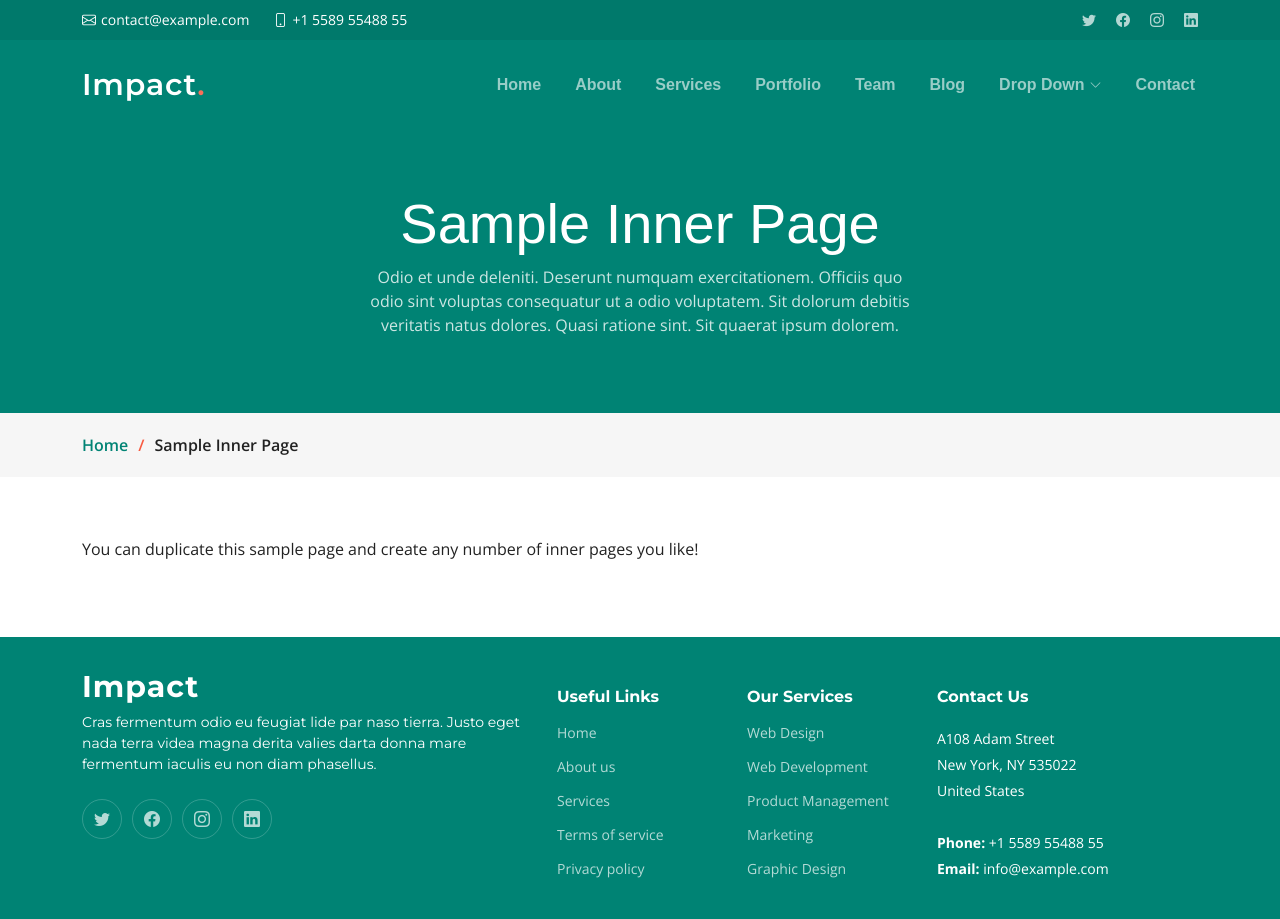
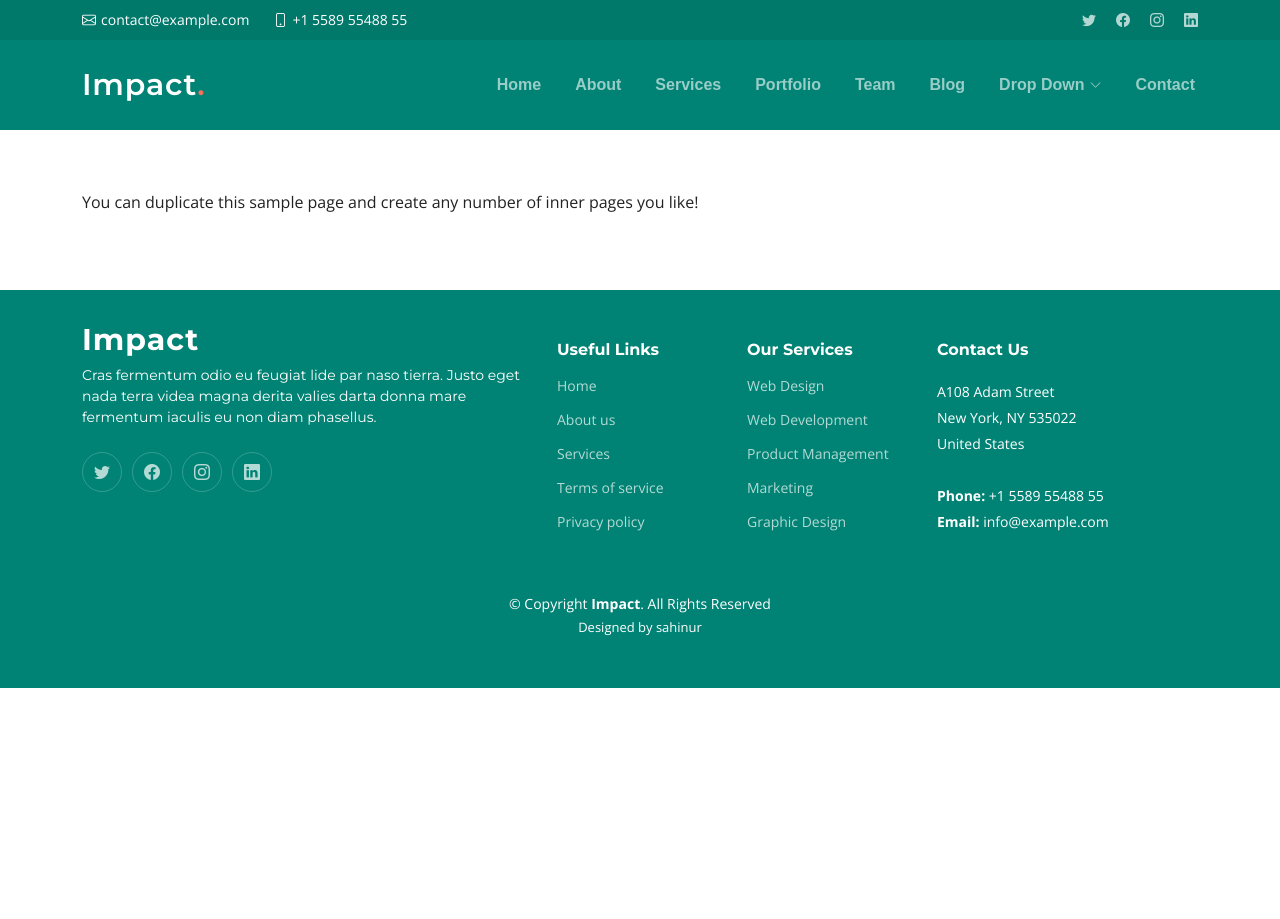
Before and after one commit to devSahinur/Impact, a plain HTML site: page sample-inner-page.html in a window 1280 px wide. Shown: the top 919 px of the page. After the commit the page ends 800 px from the top, so only its background shows below. Drawn offline with nearby package versions, Linux system fonts and the light colour scheme.

Commit message:
one seciton remove

```diff
--- a/sample-inner-page.html
+++ b/sample-inner-page.html
@@ -94,27 +94,7 @@
 
   <main id="main">
 
-    <!-- ======= Breadcrumbs ======= -->
-    <div class="breadcrumbs">
-      <div class="page-header d-flex align-items-center" style="background-image: url('');">
-        <div class="container position-relative">
-          <div class="row d-flex justify-content-center">
-            <div class="col-lg-6 text-center">
-              <h2>Sample Inner Page</h2>
-              <p>Odio et unde deleniti. Deserunt numquam exercitationem. Officiis quo odio sint voluptas consequatur ut a odio voluptatem. Sit dolorum debitis veritatis natus dolores. Quasi ratione sint. Sit quaerat ipsum dolorem.</p>
-            </div>
-          </div>
-        </div>
-      </div>
-      <nav>
-        <div class="container">
-          <ol>
-            <li><a href="index.html">Home</a></li>
-            <li>Sample Inner Page</li>
-          </ol>
-        </div>
-      </nav>
-    </div><!-- End Breadcrumbs -->
+
 
     <section class="sample-page">
       <div class="container" data-aos="fade-up">
```
